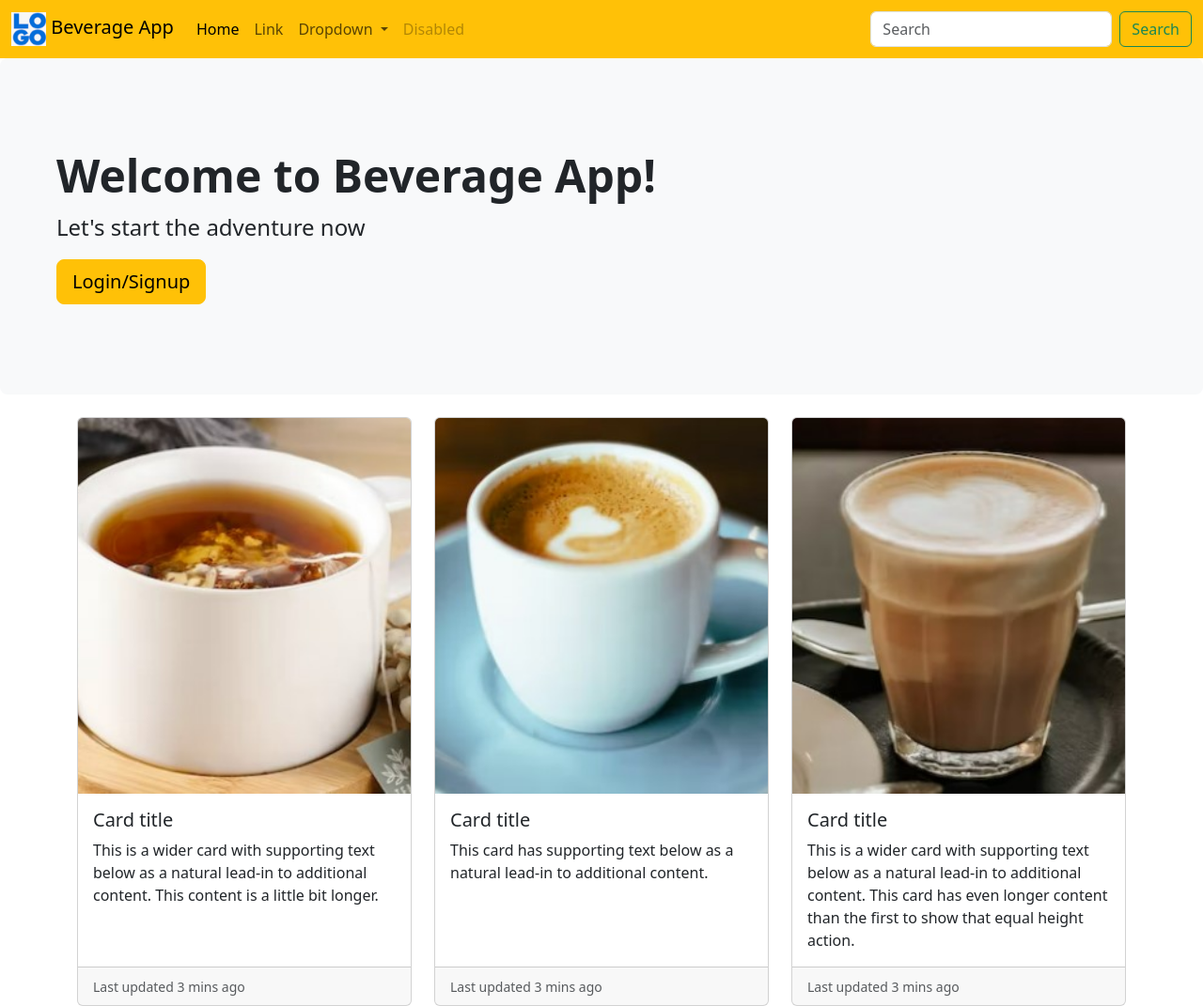
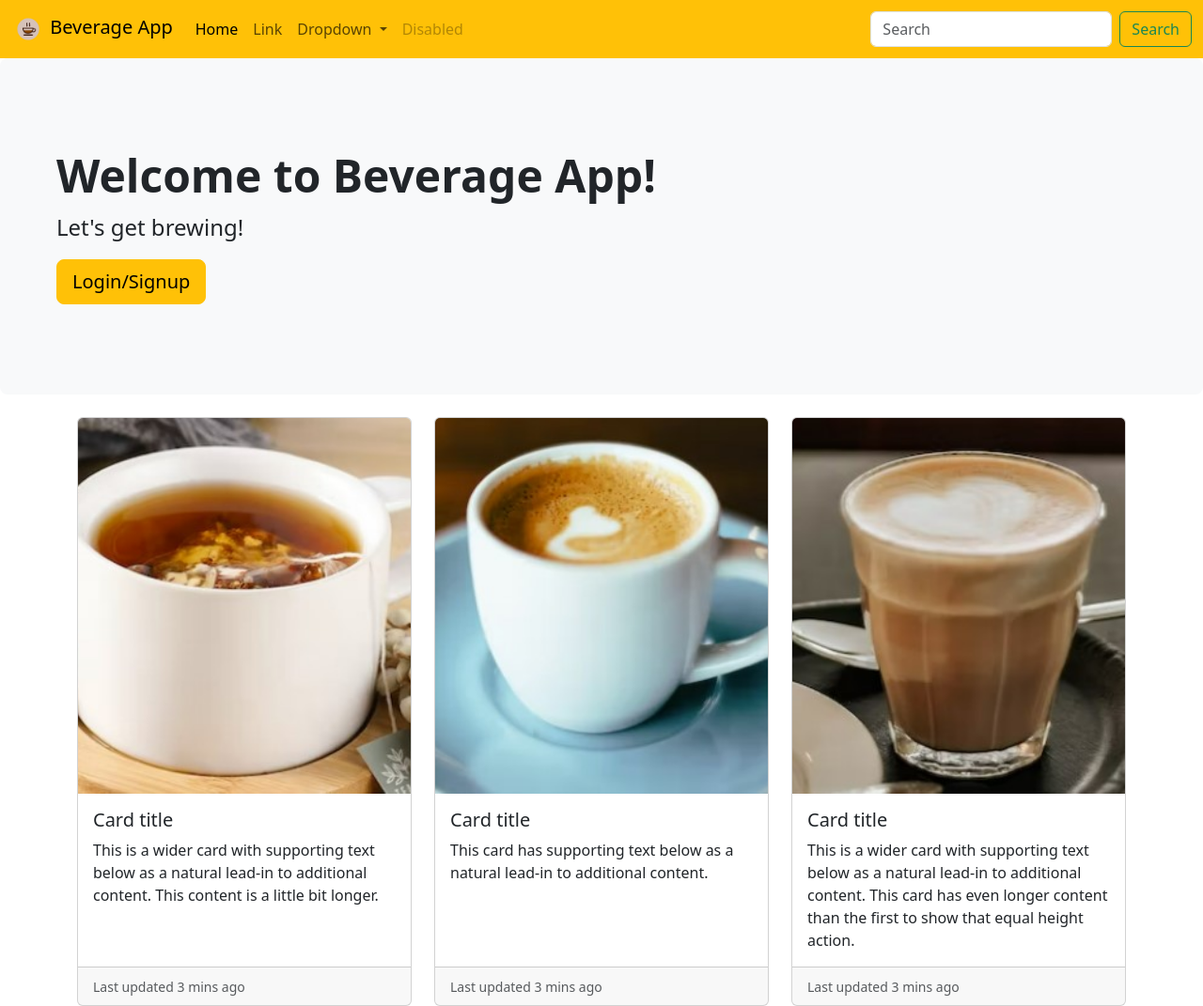
Before and after one commit to nillnought/Demo05_Glaim_Genevieve, a plain HTML site: page index.html in a window 1280 px wide. Shown: the whole page at 94% size. Drawn offline with nearby package versions, Linux system fonts and the light colour scheme.

Commit message:
Changed Logo

```diff
--- a/index.html
+++ b/index.html
@@ -30,7 +30,7 @@
     <nav class="navbar navbar-expand-lg bg-warning">
         <div class="container-fluid">
             <a class="navbar-brand" href="#">
-                <img src="./images/logo.jpg" height="36">
+                <img src="./images/coffee.png" height="36">
             Beverage App</a>
             <button class="navbar-toggler" type="button" data-bs-toggle="collapse" data-bs-target="#navbarSupportedContent"
                 aria-controls="navbarSupportedContent" aria-expanded="false" aria-label="Toggle navigation">
@@ -74,7 +74,7 @@
     <div class="p-5 mb-4 bg-light rounded-3">
         <div class="container-fluid py-5">
             <h1 class="display-5 fw-bold">Welcome to Beverage App!</h1>
-            <p class="col-md-8 fs-4">Let's start the adventure now</p>
+            <p class="col-md-8 fs-4">Let's get brewing!</p>
 
             <button class="btn btn-warning btn-lg" type="button">Login/Signup</button>
 
```
Also changed, not shown: images/coffee.png (added).
